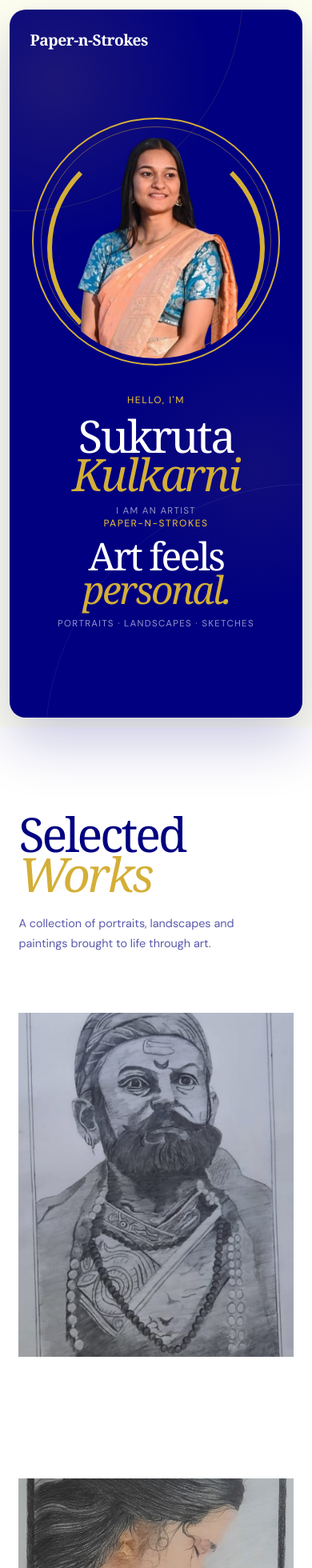
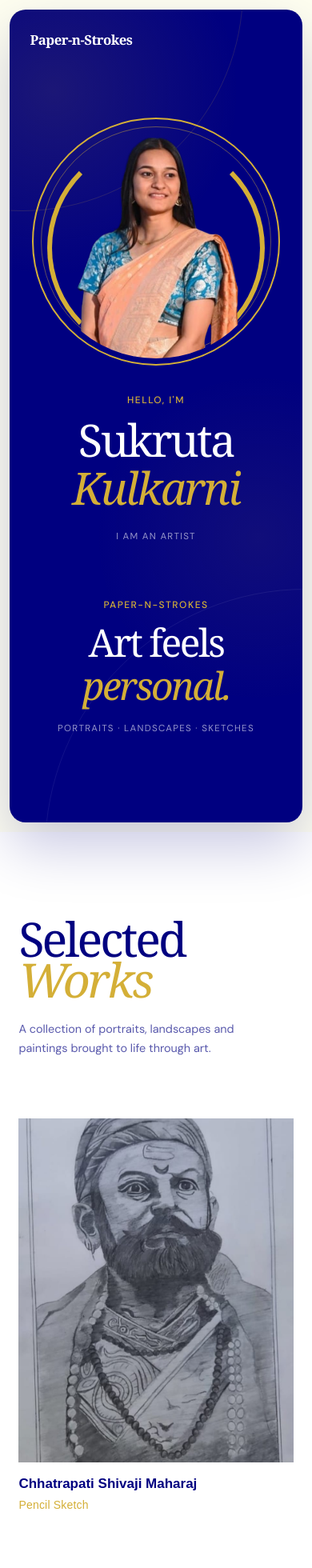
Before and after one commit to Sujay882/paper-n-strokes, a React (Vite) app: page / in a window 390 px wide. Shown: the top 1960 px of the page at 80% size. Built offline with nearby package versions, Linux system fonts and the light colour scheme; a web font is replaced by a local one.

Commit message:
Add Paper-n-Strokes logo

```diff
--- a/src/App.css
+++ b/src/App.css
@@ -115,6 +115,18 @@ textarea {
   font-size: 1.2rem;
   font-weight: 600;
   letter-spacing: -0.5px;
+  display: inline-flex;
+  align-items: center;
+  gap: 9px;
+}
+
+.brand-logo {
+  width: 30px;
+  height: 30px;
+  display: block;
+  object-fit: contain;
+  user-select: none;
+  -webkit-user-drag: none;
 }
 
 .home-nav nav {
@@ -397,103 +409,27 @@ textarea {
   object-position: center;
   user-select: none;
   -webkit-user-drag: none;
+  transition: transform 0.4s ease;
 }
 
 .artwork-title {
   position: relative;
-  left: auto;
-  right: auto;
-  bottom: auto;
+  width: 100%;
   margin-top: 18px;
   padding: 0;
+  display: flex;
+  flex-direction: column;
+  gap: 6px;
   background: transparent;
 }
 
 .artwork-title strong {
   display: block;
   color: var(--blue);
-  font-size: 1.05rem;
+  font-family: Arial, sans-serif;
+  font-size: 17px;
   font-weight: 600;
-  line-height: 1.25;
-}
-
-.artwork-title span {
-  display: block;
-  margin-top: 6px;
-  color: var(--gold);
-  font-size: 0.9rem;
   line-height: 1.3;
-}
-
-.artwork:hover .artwork-image img {
-  transform: scale(1.02);
-}
-
-.artwork-image img {
-  transition: transform 0.4s ease;
-}
-
-@media (max-width: 1000px) {
-  .gallery {
-    grid-template-columns: repeat(2, minmax(0, 1fr));
-    gap: 70px 20px;
-  }
-
-  .artwork-wide {
-    grid-column: span 2;
-  }
-
-  .artwork-image,
-  .artwork-normal .artwork-image {
-    height: 500px;
-  }
-
-  .artwork-tall .artwork-image {
-    height: 560px;
-  }
-
-  .artwork-wide .artwork-image {
-    height: 480px;
-  }
-}
-
-@media (max-width: 700px) {
-  .gallery {
-    grid-template-columns: 1fr;
-    gap: 75px;
-  }
-
-  .artwork,
-  .artwork-wide {
-    grid-column: auto;
-    width: 100%;
-    margin-top: 0 !important;
-  }
-
-  .artwork-image,
-  .artwork-normal .artwork-image,
-  .artwork-tall .artwork-image,
-  .artwork-wide .artwork-image {
-    width: 100%;
-    height: 430px;
-  }
-
-  .artwork:nth-child(even) {
-    width: 100%;
-    justify-self: auto;
-  }
-
-  .artwork-title {
-    margin-top: 16px;
-  }
-
-  .artwork-title strong {
-    font-size: 1rem;
-  }
-
-  .artwork-title span {
-    font-size: 0.85rem;
-  }
 }
 
 .artwork-title span {
@@ -504,6 +440,10 @@ textarea {
   font-weight: 500;
   line-height: 1.3;
   letter-spacing: 0.2px;
+}
+
+.artwork:hover .artwork-image img {
+  transform: scale(1.02);
 }
 
 .gallery-footer {
@@ -1051,6 +991,16 @@ textarea {
     padding: 0 7%;
   }
 
+  .brand {
+    font-size: 1.05rem;
+    gap: 8px;
+  }
+
+  .brand-logo {
+    width: 25px;
+    height: 25px;
+  }
+
   .home-nav nav {
     display: none;
   }
@@ -1066,6 +1016,7 @@ textarea {
   .home-left {
     order: 2;
     padding: 0;
+    margin-bottom: 70px;
   }
 
   .portrait-container {
@@ -1105,19 +1056,38 @@ textarea {
   .home-right {
     order: 3;
     padding: 0;
+    margin-top: 0;
+  }
+
+  .home-label {
+    margin-bottom: 16px;
   }
 
   .home-side h2 {
     font-size: 3.5rem;
     letter-spacing: -2.5px;
+    line-height: 0.92;
+  }
+
+  .home-left h2 span {
+    margin-top: 8px;
+  }
+
+  .home-left p {
+    margin-top: 28px;
   }
 
   .home-right h2 {
     font-size: 3rem;
+    line-height: 0.95;
   }
 
-  .home-side p {
-    margin-top: 15px;
+  .home-right h2 span {
+    margin-top: 8px;
+  }
+
+  .home-right p {
+    margin-top: 24px;
   }
 
   .home-bottom {
@@ -1155,7 +1125,7 @@ textarea {
 
   .gallery {
     grid-template-columns: 1fr;
-    gap: 90px;
+    gap: 75px;
   }
 
   .artwork,
@@ -1163,21 +1133,43 @@ textarea {
   .artwork-normal,
   .artwork-wide {
     width: 100%;
-    aspect-ratio: 4 / 5;
+    aspect-ratio: auto;
     margin: 0 !important;
     grid-column: auto;
   }
 
+  .artwork-image,
+  .artwork-normal .artwork-image,
+  .artwork-tall .artwork-image,
+  .artwork-wide .artwork-image {
+    width: 100%;
+    height: 430px;
+  }
+
   .artwork-title {
-    top: calc(100% + 20px);
+    position: relative;
+    width: 100%;
+    display: flex;
+    flex-direction: column;
+    gap: 6px;
+    margin-top: 16px;
+    padding: 0;
+    visibility: visible;
+    opacity: 1;
   }
 
   .artwork-title strong {
+    display: block;
     font-size: 17px;
+    line-height: 1.3;
+    color: var(--blue);
   }
 
   .artwork-title span {
+    display: block;
     font-size: 14px;
+    line-height: 1.3;
+    color: var(--gold);
   }
 
   .gallery-footer {
@@ -1188,6 +1180,19 @@ textarea {
     grid-template-columns: 1fr;
     padding: 90px 7vw;
     min-height: auto;
+  }
+
+  .about::after {
+    right: 2%;
+    top: 22px;
+    font-size: 2.5rem;
+    opacity: 0.65;
+  }
+
+  .about-heading {
+    position: relative;
+    z-index: 2;
+    padding-right: 20px;
   }
 
   .about-heading h2 {
--- a/src/App.jsx
+++ b/src/App.jsx
@@ -78,7 +78,8 @@ Thank you!
           <div className="home-card">
             <header className="home-nav">
               <a href="#home" className="brand">
-                Paper-n-Strokes
+
+                <span>Paper-n-Strokes</span>
               </a>
 
               <nav>
@@ -135,15 +136,9 @@ Thank you!
             </div>
 
             <div className="home-bottom">
+              <a href="#work"></a>
 
-
-              <a href="#work">
-
-              </a>
-
-              <span className="home-year">
-
-              </span>
+              <span className="home-year"></span>
             </div>
           </div>
         </section>
@@ -151,12 +146,9 @@ Thank you!
         <section className="works" id="work">
           <div className="works-heading">
             <div>
-              <span className="section-number">
+              <span className="section-number"></span>
 
-              </span>
-
-              <p className="small-label">
-              </p>
+              <p className="small-label"></p>
 
               <h2>
                 Selected <em>Works</em>
@@ -350,7 +342,7 @@ Thank you!
               onClick={() =>
                 setSelectedArtwork({
                   image: "/artworks/artworkB.jpeg",
-        title: "Raghavendra Swami",
+                  title: "Raghvendra Swami",
                   type: "Pencil Sketch"
                 })
               }
@@ -358,7 +350,7 @@ Thank you!
               <div className="artwork-image">
                 <img
                   src="/artworks/artworkB.jpeg"
-        alt="Raghavendra Swami pencil sketch"
+                  alt="Raghvendra Swami pencil sketch"
                   draggable="false"
                   onContextMenu={(e) => e.preventDefault()}
                 />
@@ -496,16 +488,17 @@ Thank you!
             </article>
           </div>
 
+          <div className="gallery-footer">
+            <span>More artwork coming soon</span>
+            <span className="gold-star">✦</span>
+          </div>
         </section>
 
         <section className="about" id="about">
-          <div className="about-number">
-
-          </div>
+          <div className="about-number"></div>
 
           <div className="about-heading">
-            <p className="small-label">
-            </p>
+            <p className="small-label"></p>
 
             <h2>
               Behind the<em> strokes.</em>
@@ -711,21 +704,11 @@ Thank you!
                     id="subjects"
                     name="subjects"
                   >
-                    <option value="">
-                      Select
-                    </option>
-                    <option value="1">
-                      1
-                    </option>
-                    <option value="2">
-                      2
-                    </option>
-                    <option value="3">
-                      3
-                    </option>
-                    <option value="4+">
-                      4+
-                    </option>
+                    <option value="">Select</option>
+                    <option value="1">1</option>
+                    <option value="2">2</option>
+                    <option value="3">3</option>
+                    <option value="4+">4+</option>
                   </select>
                 </div>
 
@@ -738,21 +721,11 @@ Thank you!
                     id="size"
                     name="size"
                   >
-                    <option value="">
-                      Select
-                    </option>
-                    <option value="A5">
-                      A5
-                    </option>
-                    <option value="A4">
-                      A4
-                    </option>
-                    <option value="A3">
-                      A3
-                    </option>
-                    <option value="Custom">
-                      Custom
-                    </option>
+                    <option value="">Select</option>
+                    <option value="A5">A5</option>
+                    <option value="A4">A4</option>
+                    <option value="A3">A3</option>
+                    <option value="Custom">Custom</option>
                   </select>
                 </div>
               </div>
@@ -890,6 +863,7 @@ Thank you!
             © 2026 Paper-n-Strokes - Sukruta Kulkarni
           </div>
         </footer>
+
         {selectedArtwork && (
           <div
             className="artwork-lightbox"
```
Also changed, not shown: public/logo.jpg (added). Lines whose indentation alone changed are shown as unchanged.
